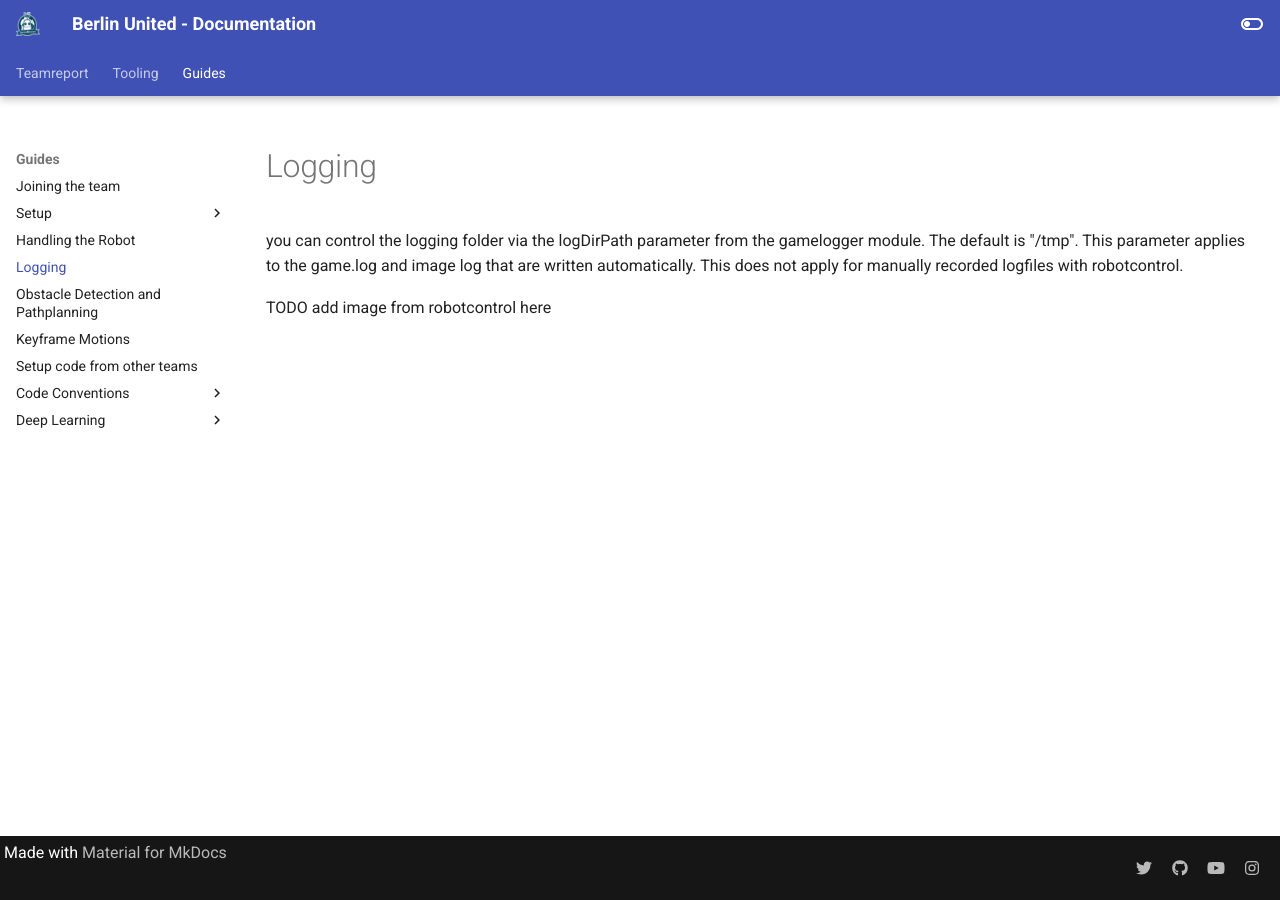
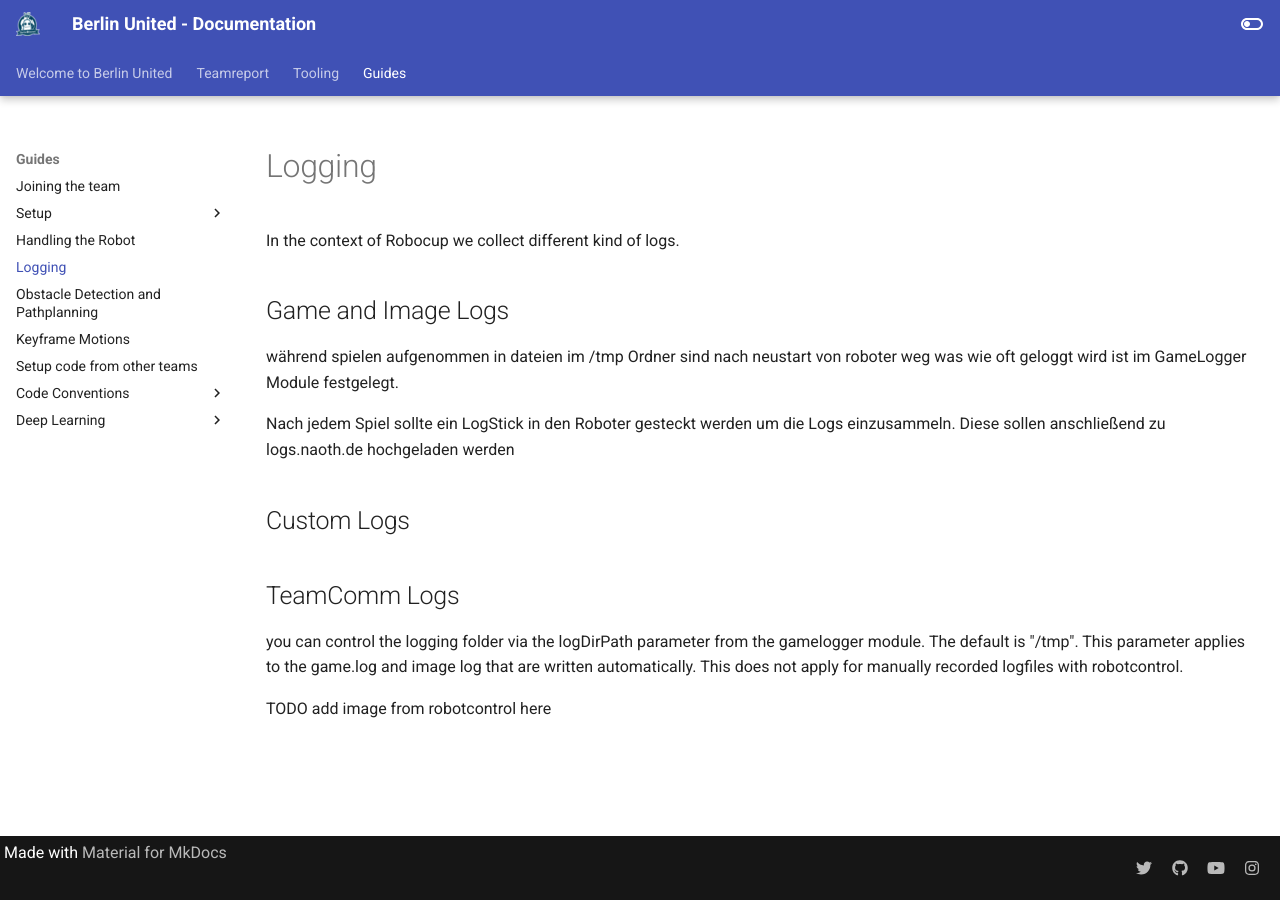
Before and after one commit to BerlinUnited/berlinunited.github.io, an MkDocs documentation site: the page built from docs/guides/logging.md, in a window 1280 px wide. Built offline with MkDocs 1.6.1 and Material for MkDocs 9.7.7, drawn with Linux system fonts in a browser that asks for light colours.

Commit message:
small improvements

```diff
--- a/docs/guides/logging.md
+++ b/docs/guides/logging.md
@@ -1,5 +1,18 @@
 # Logging
 
+In the context of Robocup we collect different kind of logs.
+
+## Game and Image Logs
+während spielen aufgenommen in dateien im /tmp Ordner
+sind nach neustart von roboter weg
+was wie oft geloggt wird ist im GameLogger Module festgelegt.
+
+Nach jedem Spiel sollte ein LogStick in den Roboter gesteckt werden um die Logs einzusammeln. Diese sollen anschließend zu
+logs.naoth.de hochgeladen werden
+
+## Custom Logs
+
+## TeamComm Logs
 you can control the logging folder via the logDirPath parameter from the gamelogger module. The default is "/tmp".
 This parameter applies to the game.log and image log that are written automatically. This does not apply for manually recorded logfiles with robotcontrol.
 
--- /dev/null
+++ b/docs/index.md
@@ -0,0 +1 @@
+# Welcome to Berlin United
--- a/mkdocs.yml
+++ b/mkdocs.yml
@@ -4,6 +4,7 @@ extra_css:
   - stylesheets/extra.css
 
 nav:
+  - 'index.md'
   - Teamreport:
     - 'teamreport/index.md'
     - 'teamreport/introduction.md'
```
Also changed, not shown: docs/guides/robot_handling.md (+3 -0 lines), docs/guides/setup/naoth_code_setup.md (+2 -0 lines).
